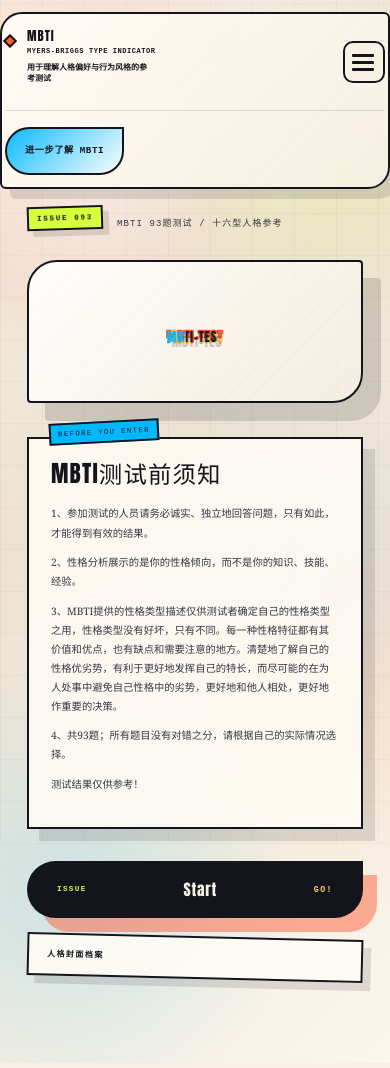
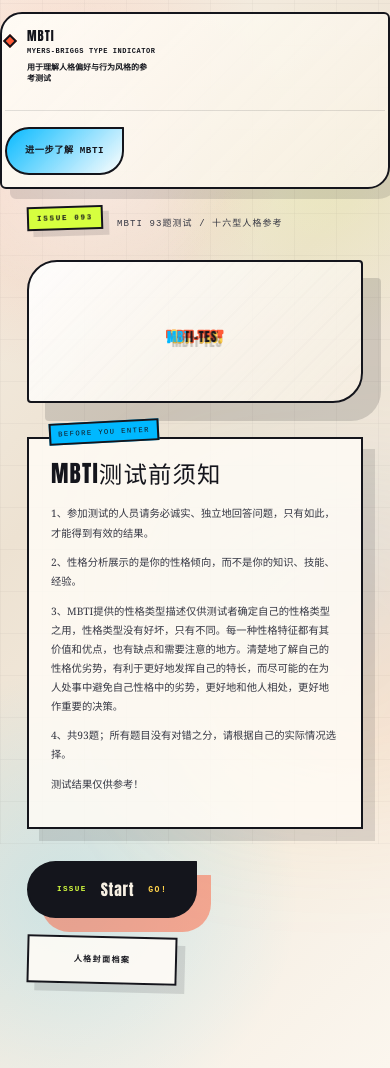
Before and after one commit to gerryyang2025/mbti-test, a plain HTML site: page index.html in a window 390 px wide. Drawn offline with Linux system fonts and the light colour scheme.

Commit message:
style: Update button and link styles for improved layout and responsiveness

```diff
--- a/static/css/editorial-theme.css
+++ b/static/css/editorial-theme.css
@@ -308,6 +308,8 @@
     display: inline-flex;
     align-items: center;
     justify-content: center;
+    min-height: 48px;
+    min-width: 15rem;
     gap: 0.65rem;
     padding: 14px 18px;
     border: 2px solid var(--ink);
@@ -1254,7 +1256,7 @@
 
     .navbar-header {
         min-height: 96px;
-        padding-right: 58px;
+        padding-right: 0;
     }
 
     .navbar-brand {
@@ -1303,16 +1305,7 @@
     }
 
     .navbar-default .navbar-toggle {
-        position: absolute;
-        top: 50%;
-        right: 0;
-        margin: 0;
-        width: 42px;
-        height: 42px;
-        padding: 8px 7px;
-        transform: translateY(-50%);
-        z-index: 2;
-        box-shadow: none;
+        display: none;
     }
 
     .navbar-default .navbar-collapse {
@@ -1349,10 +1342,19 @@
         align-items: stretch;
     }
 
-    .page-home .a-btn,
+    .page-home .a-btn {
+        width: auto;
+        min-width: 16.5rem;
+        max-width: 100%;
+        align-self: flex-start;
+        justify-content: space-between;
+    }
+
     .secondary-link {
-        width: 100%;
-        justify-content: space-between;
+        width: auto;
+        max-width: 100%;
+        align-self: flex-start;
+        justify-content: center;
     }
 
     .page-test .ac-custom::before {
```
